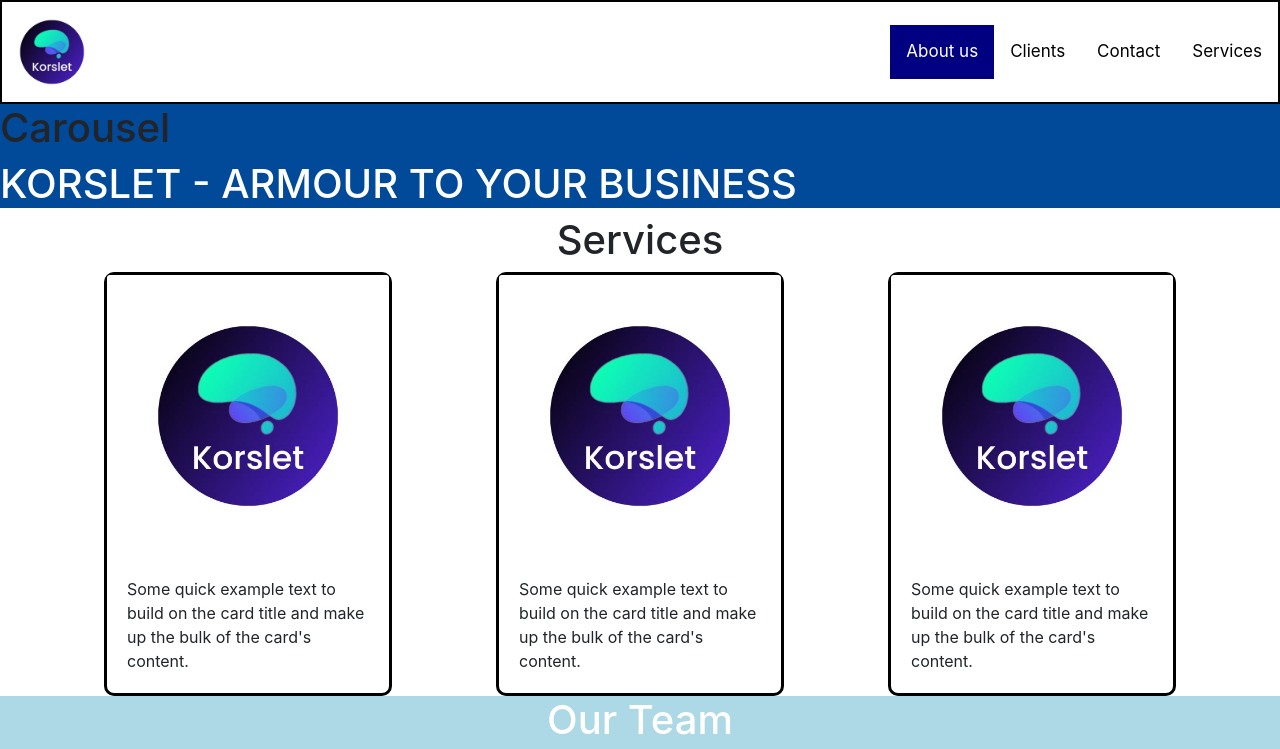
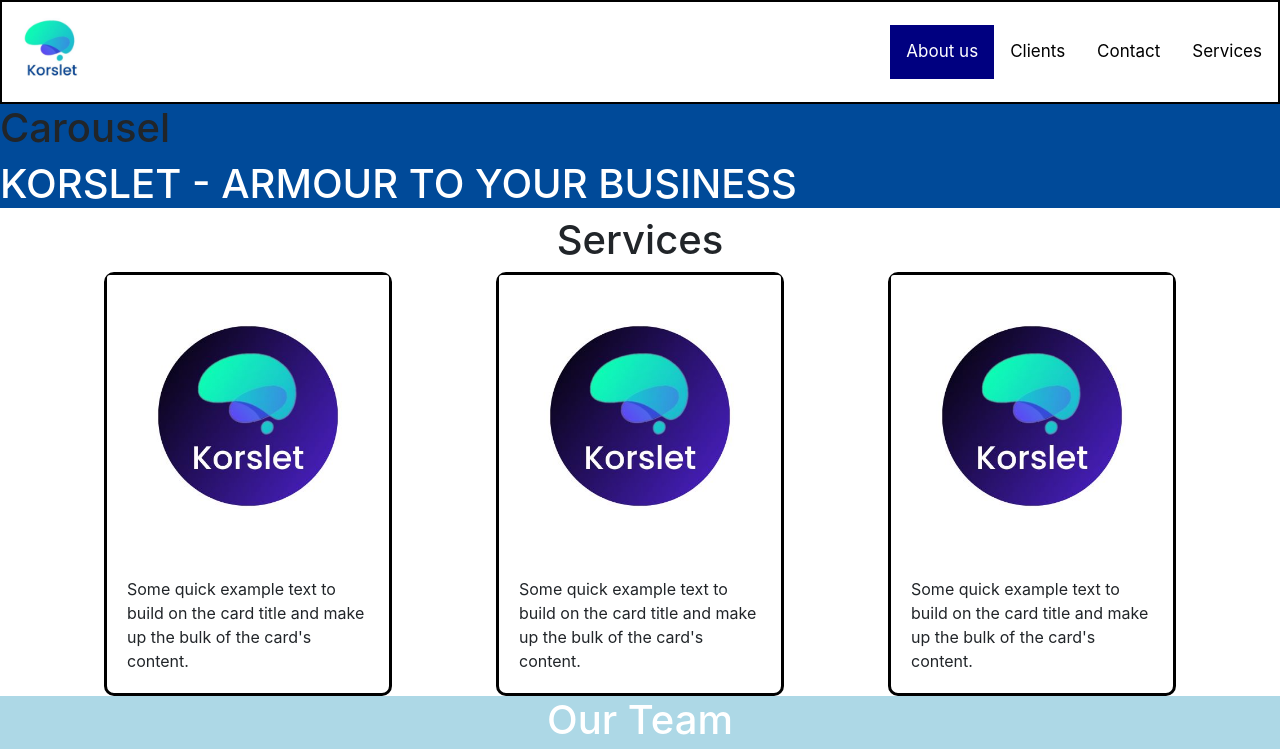
Before and after one commit to NisargBarot22/korslet, a plain HTML site: page index.html in a window 1280 px wide. Shown: the top 749 px of the page. Drawn offline with nearby package versions, Linux system fonts and the light colour scheme.

Commit message:
Update index.html
changed logo

```diff
--- a/index.html
+++ b/index.html
@@ -15,7 +15,7 @@
 </head>
 <body>
     <div class="header">
-        <img alt="Logo" src="logo.jpeg">
+        <img alt="Logo" src="white_logo.jpeg">
 
         <div class="topnav">
             <a class="active" href="#About us">About us</a>
```
